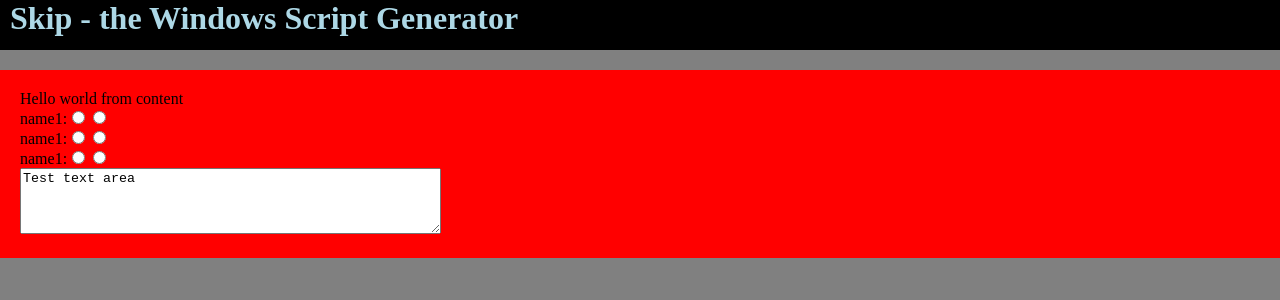
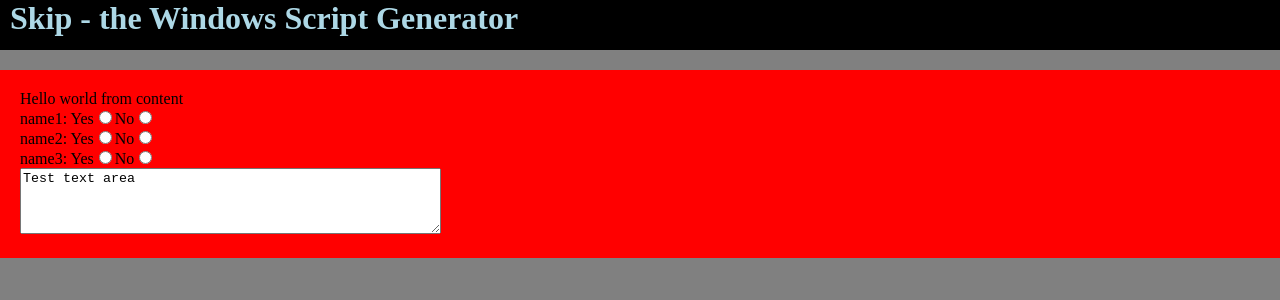
Before and after one commit to Nerond32/skip, a React app: page / in a window 1280 px wide. Shown: the top 300 px of the page. Built offline with nearby package versions, Linux system fonts and the light colour scheme.

Commit message:
Little fixes for input

```diff
--- a/src/components/Content/Input/Input.jsx
+++ b/src/components/Content/Input/Input.jsx
@@ -7,8 +7,9 @@ const Input = () => {
     <div>
       {Object.entries(data).map(([key, value]) => (
         <div key={key}>
-          {value.name}:
+          {value.name}: Yes
           <input name={value.name} type="radio" id="yes" value="Yes" />
+          No
           <input name={value.name} type="radio" id="no" value="No" />
         </div>
       ))}
--- a/src/components/Content/Input/data.js
+++ b/src/components/Content/Input/data.js
@@ -1,7 +1,7 @@
 const data = {
   setting1: { name: "name1", isChecked: "false", code: "sampleCode1" },
-  setting2: { name: "name1", isChecked: "false", code: "sampleCode2" },
-  setting3: { name: "name1", isChecked: "false", code: "sampleCode3" }
+  setting2: { name: "name2", isChecked: "false", code: "sampleCode2" },
+  setting3: { name: "name3", isChecked: "false", code: "sampleCode3" }
 };
 
 export default data;
```
